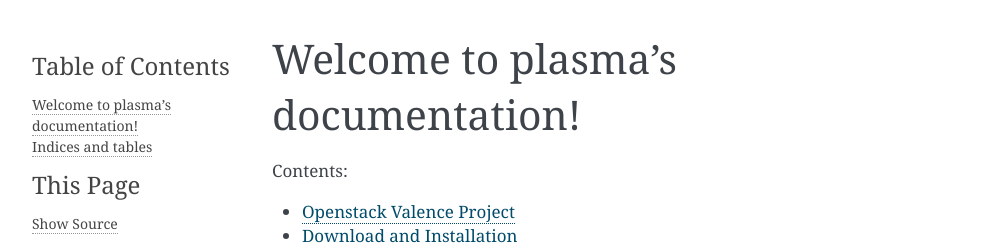
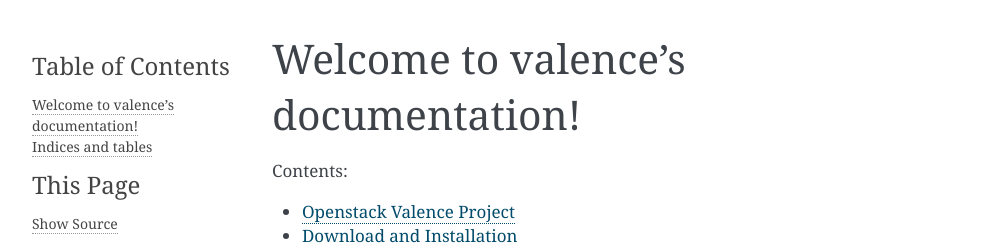
Before and after one commit to openstack-archive/valence, a Sphinx documentation site: the page built from doc/source/index.rst, in a window 1280 px wide. Shown: the top 245 px of the page, without its empty margins (148-1141 px from the left). Built offline with Sphinx 7.4.7, drawn with Linux system fonts in a browser that asks for light colours.

Commit message:
Update 'plasma' to 'valence' in Sphinx doc
Change-Id: I18eb965d0b5ccd21b47ac17cc7dfc4fd72248faa
Signed-off-by: Andy Yan <yanchao3@lenovo.com>

```diff
--- a/doc/source/conf.py
+++ b/doc/source/conf.py
@@ -37,7 +37,7 @@
 master_doc = 'index'
 
 # General information about the project.
-project = u'plasma'
+project = u'valence'
 copyright = u'2016, OpenStack Foundation'
 
 # If true, '()' will be appended to :func: etc. cross-reference text.
--- a/doc/source/index.rst
+++ b/doc/source/index.rst
@@ -1,9 +1,9 @@
-.. plasma documentation master file, created by
+.. Valence documentation master file, created by
    sphinx-quickstart on Tue Jul  9 22:26:36 2013.
    You can adapt this file completely to your liking, but it should at least
    contain the root `toctree` directive.
 
-Welcome to plasma's documentation!
+Welcome to valence's documentation!
 ========================================================
 
 Contents:
--- a/doc/source/installation.rst
+++ b/doc/source/installation.rst
@@ -4,9 +4,9 @@
 
 At the command line::
 
-    $ pip install plasma
+    $ pip install valence
 
 Or, if you have virtualenvwrapper installed::
 
-    $ mkvirtualenv plasma
-    $ pip install plasma
+    $ mkvirtualenv valence
+    $ pip install valence
--- a/doc/source/usage.rst
+++ b/doc/source/usage.rst
@@ -2,6 +2,6 @@
 Usage
 ========
 
-To use plasma in a project::
+To use valence in a project::
 
-    import plasma
+    import valence
```
